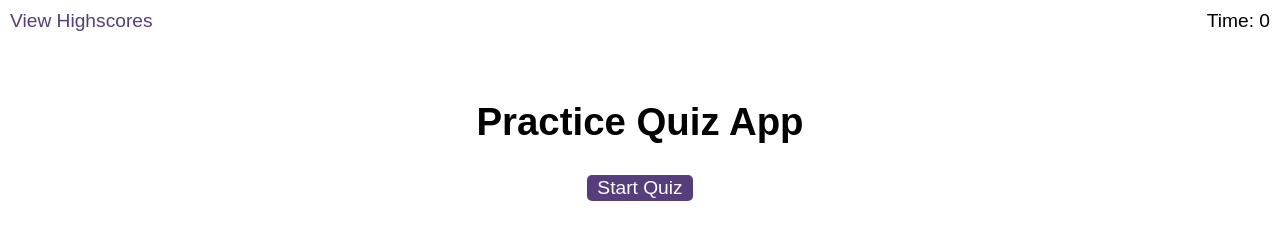
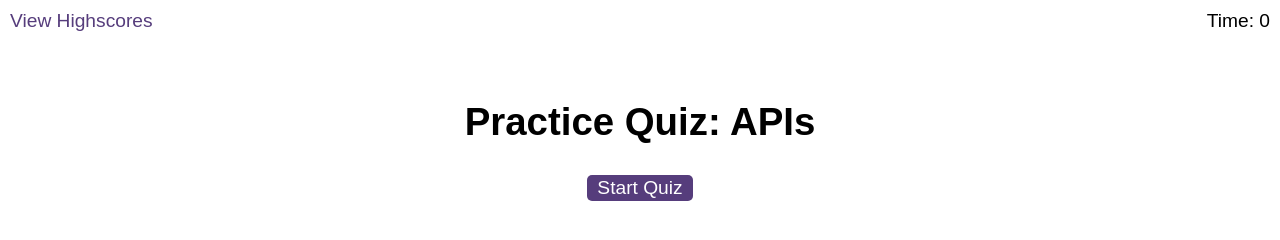
Before and after one commit to AKHN1921/Practice-Quiz-APIs, a plain HTML site: page index.html in a window 1280 px wide. Drawn offline with Linux system fonts and the light colour scheme.

Commit message:
changed title

```diff
--- a/index.html
+++ b/index.html
@@ -21,7 +21,7 @@
 
       <!-- start screen -->
       <div id="start-screen" class="start">
-        <h1>Practice Quiz App</h1>
+        <h1>Practice Quiz: APIs</h1>
         <p>
 
         <!-- start button -->
```
